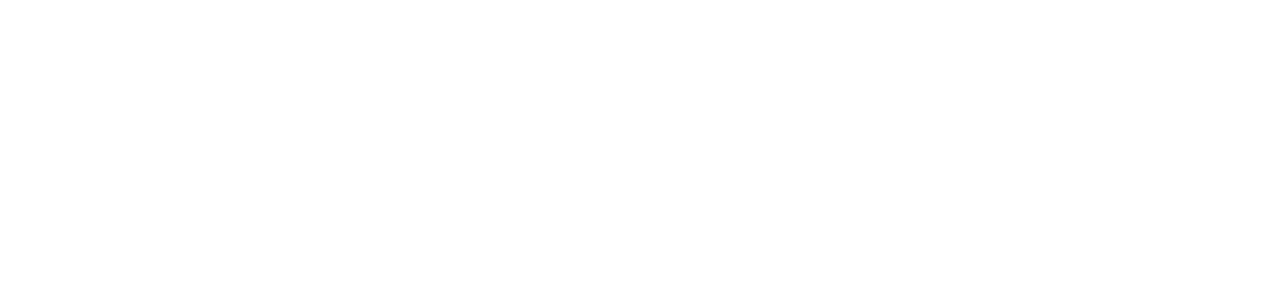
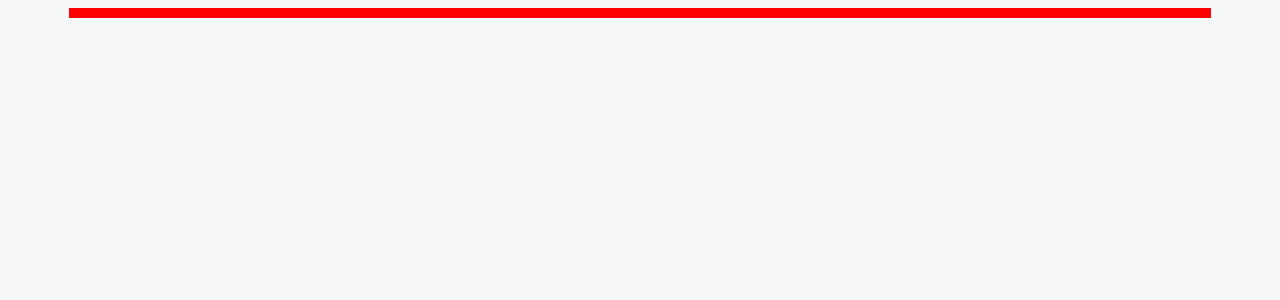
Before and after one commit to Shopify/eng-intern-assessment-react, a React app: page / in a window 1280 px wide. Shown: the top 300 px of the page. Built offline with nearby package versions, Linux system fonts and the light colour scheme.

Commit message:
chore: setup initial styles

```diff
--- a/src/App.tsx
+++ b/src/App.tsx
@@ -1,7 +1,6 @@
-import React from 'react'
+import React from "react";
+import "./styles/main.css";
 
 export default function App() {
-    return(
-        <div></div>
-    )
+  return <div className="container"></div>;
 }
--- /dev/null
+++ b/src/styles/main.css
@@ -0,0 +1,10 @@
+body {
+  background-color: #f5f7f8;
+}
+
+.container {
+  max-width: 1100px;
+  margin: 0 auto;
+  padding: 0 1rem;
+  border: 5px solid red;
+}
```
